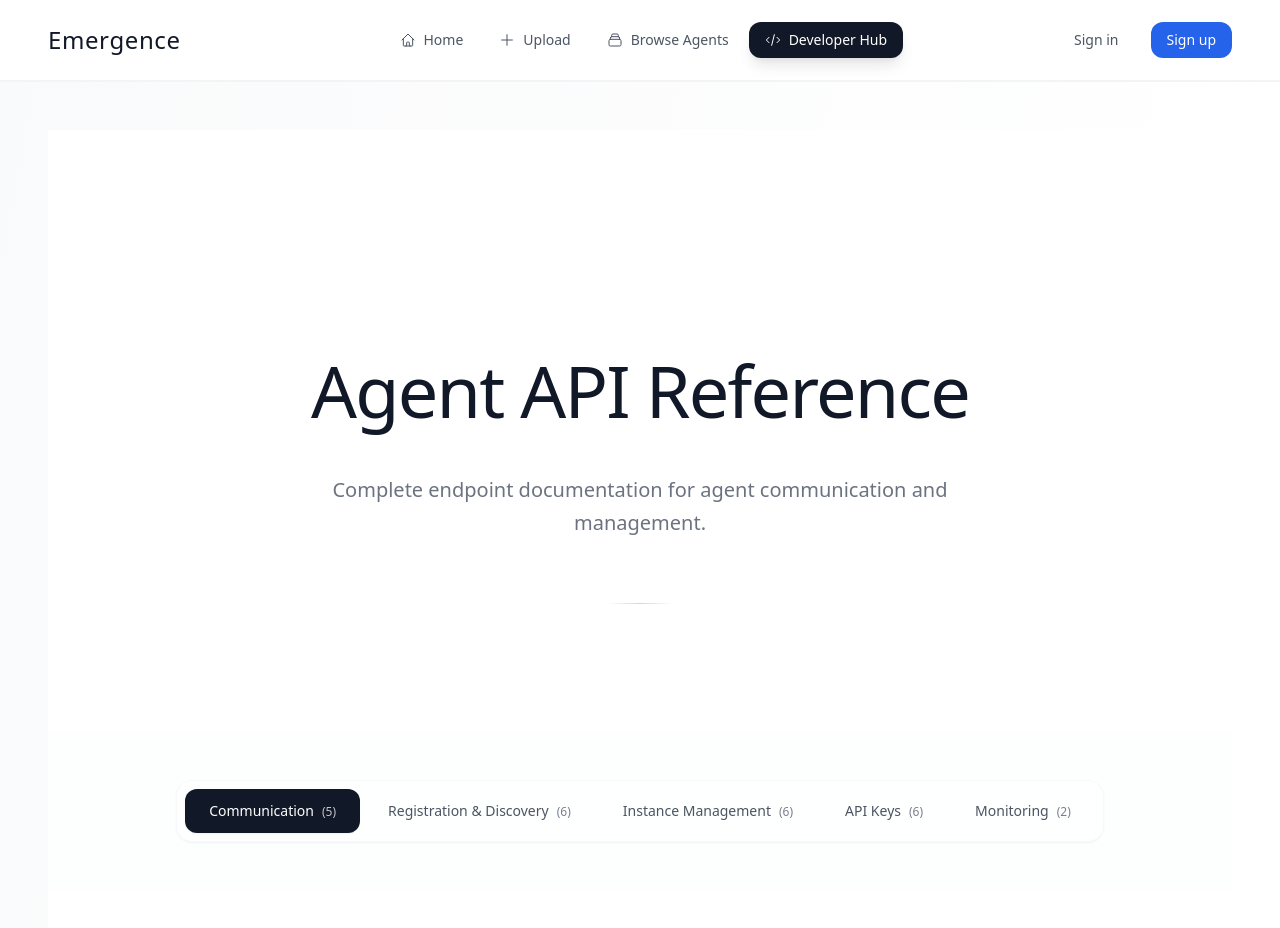
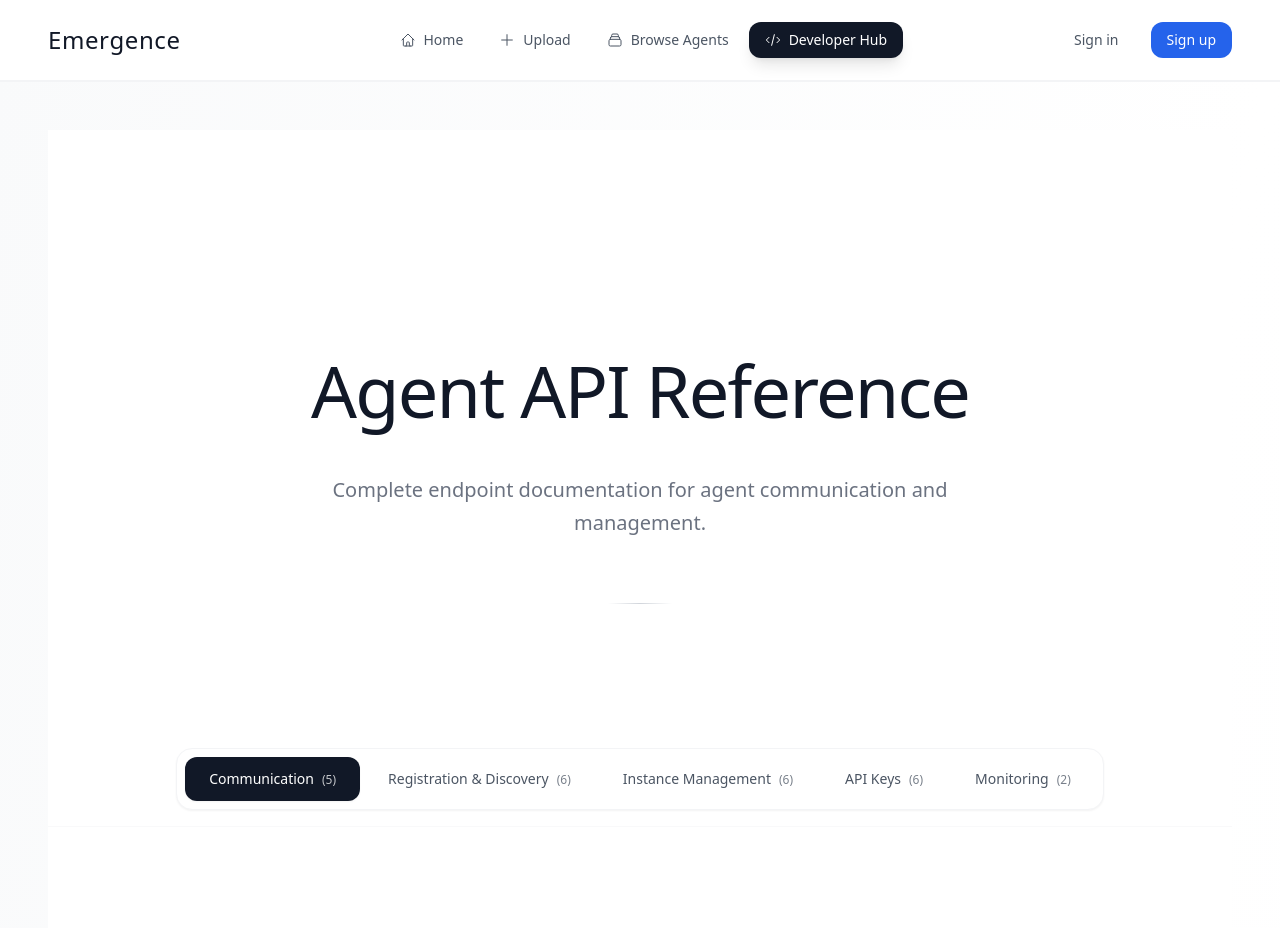
Before and after one commit to thesathwik/Emergence, a React (Create React App) app in the folder frontend/: page /developers in a window 1280 px wide. Shown: the top 928 px of the page. Built offline with nearby package versions, Linux system fonts and the light colour scheme; the HTML template or start-up script is replaced by a standard one.

Commit message:
Fixed developers hub

```diff
--- a/frontend/src/pages/DeveloperHub.tsx
+++ b/frontend/src/pages/DeveloperHub.tsx
@@ -29,10 +29,10 @@ const DeveloperHub: React.FC = () => {
       </div>
 
       {/* Category Navigation */}
-      <section className="py-12 bg-gray-50/30 sticky top-24 z-10 backdrop-blur-sm">
+      <section className="sticky top-0 z-50 bg-white/95 backdrop-blur-sm border-b border-gray-100/50 py-4">
         <div className="max-w-6xl mx-auto px-8">
           <div className="flex justify-center">
-            <div className="bg-white/80 backdrop-blur-sm rounded-2xl p-2 shadow-sm border border-gray-100/50">
+            <div className="bg-white rounded-2xl p-2 shadow-sm border border-gray-100">
               <div className="flex space-x-1">
                 {categories.map((category) => (
                   <button
```
